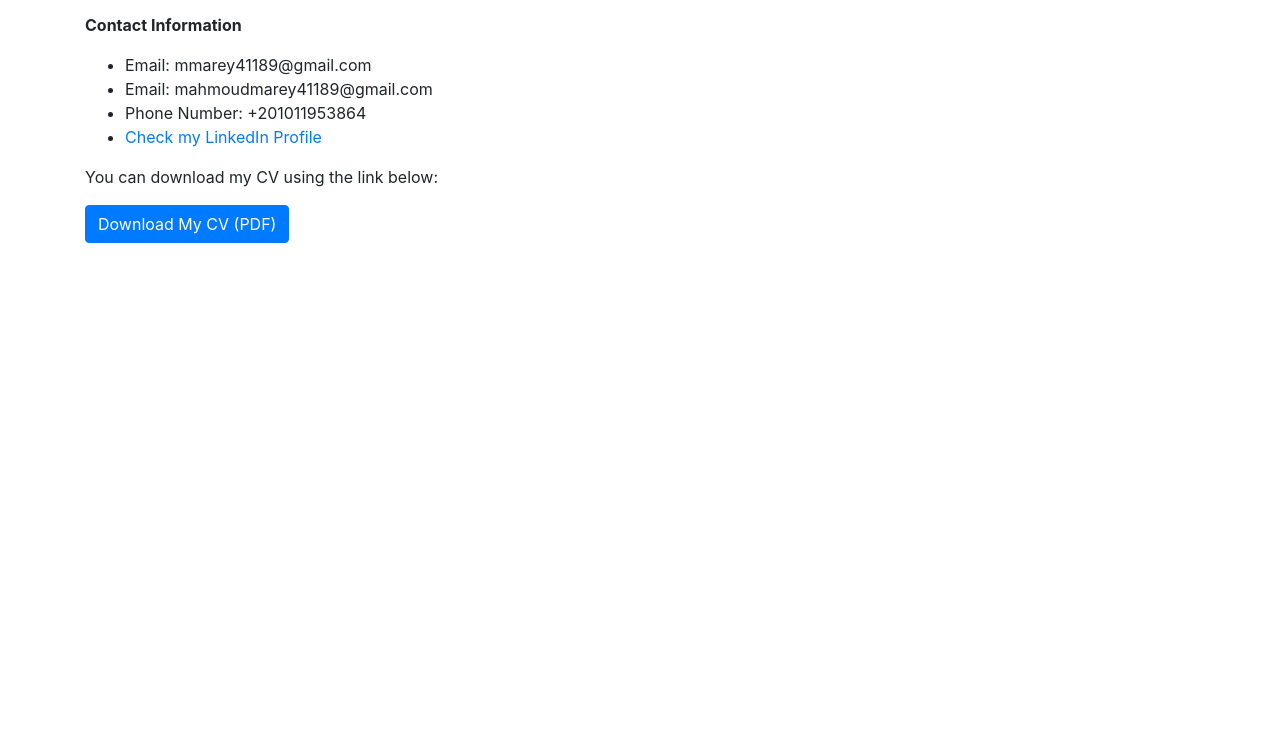
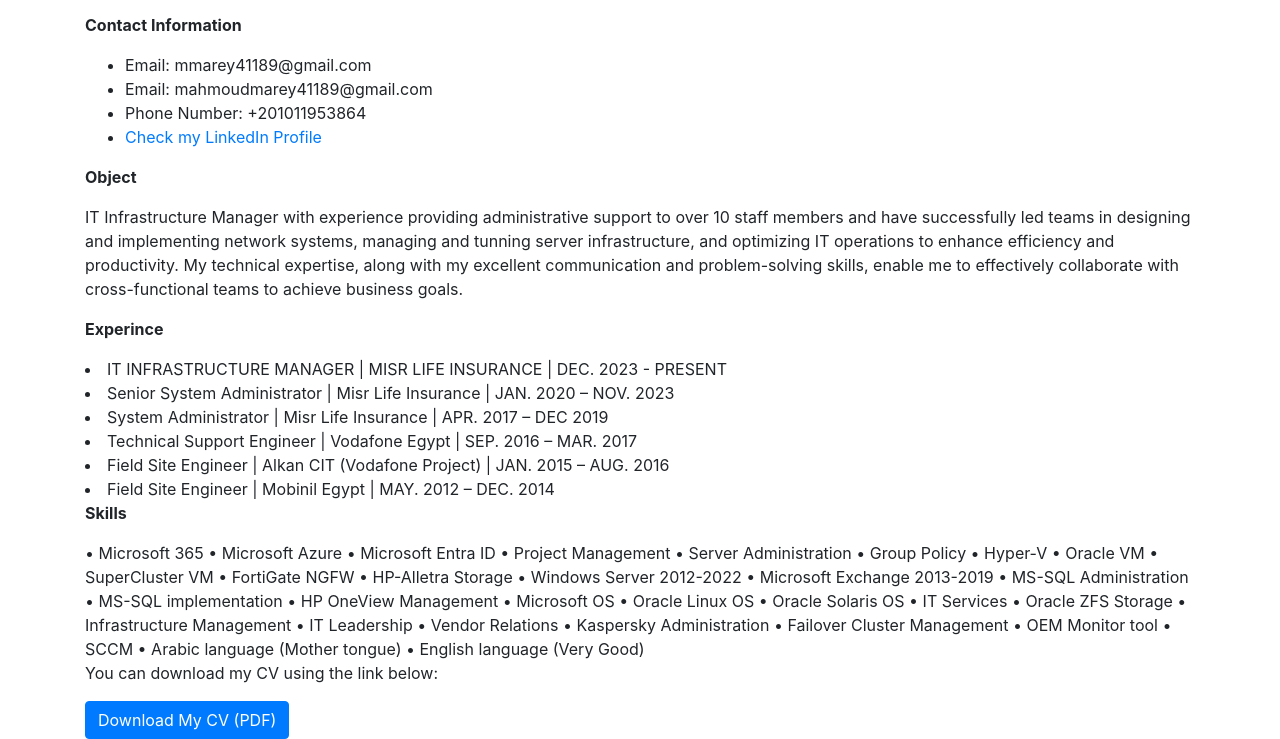
Before and after one commit to MahmoudMarey89/CV, a plain HTML site: page index.html in a window 1280 px wide. Shown: the part 83-822 px from the top of the page. Before the commit the page ends 800 px from the top, so only its background shows below. Drawn offline with nearby package versions, Linux system fonts and the light colour scheme.

Commit message:
Update index.html

```diff
--- a/index.html
+++ b/index.html
@@ -19,6 +19,49 @@
             <li><a href="https://www.linkedin.com/in/mahmoud-samir-maray-03266314/">Check my LinkedIn Profile</a></li>
         </ul>
 
+        <p><strong>Object</strong></p>
+        <p>IT Infrastructure Manager with experience providing administrative support to over 10 staff members and have successfully led teams in designing and implementing network systems, managing and tunning server infrastructure, and optimizing IT operations to enhance efficiency and productivity. My technical expertise, along with my excellent communication and problem-solving skills, enable me to effectively collaborate with cross-functional teams to achieve business goals.</p>
+
+        <p><strong>Experince</strong></p>
+        <u1>
+            <li>IT INFRASTRUCTURE MANAGER | MISR LIFE INSURANCE | DEC. 2023 - PRESENT </li>
+            <li>Senior System Administrator | Misr Life Insurance | JAN. 2020 – NOV. 2023</li>
+            <li>System Administrator | Misr Life Insurance | APR. 2017 – DEC 2019</li>
+            <li>Technical Support Engineer | Vodafone Egypt | SEP. 2016 – MAR. 2017</li>
+            <li>Field Site Engineer | Alkan CIT (Vodafone Project) | JAN. 2015 – AUG. 2016</li>
+            <li>Field Site Engineer | Mobinil Egypt | MAY. 2012 – DEC. 2014</li>
+        </u1>
+
+        <p><strong>Skills</strong></p>
+        <u1>•	Microsoft 365
+•	Microsoft Azure
+•	Microsoft Entra ID
+•	Project Management
+•	Server Administration
+•	Group Policy
+•	Hyper-V
+•	Oracle VM
+•	SuperCluster VM
+•	FortiGate NGFW
+•	HP-Alletra Storage	•	Windows Server 2012-2022
+•	Microsoft Exchange 2013-2019
+•	MS-SQL Administration
+•	MS-SQL implementation
+•	HP OneView Management
+•	Microsoft OS
+•	Oracle Linux OS
+•	Oracle Solaris OS
+•	IT Services
+•	Oracle ZFS Storage	•	Infrastructure Management
+•	IT Leadership
+•	Vendor Relations
+•	Kaspersky Administration
+•	Failover Cluster Management
+•	OEM Monitor tool
+•	SCCM
+•	Arabic language (Mother tongue)
+•	English language (Very Good)
+</u1>
         <p>You can download my CV using the link below:</p>
         <a href="Mahmoud Marey.pdf" class="btn btn-primary" download>Download My CV (PDF)</a>
     </div>
```
